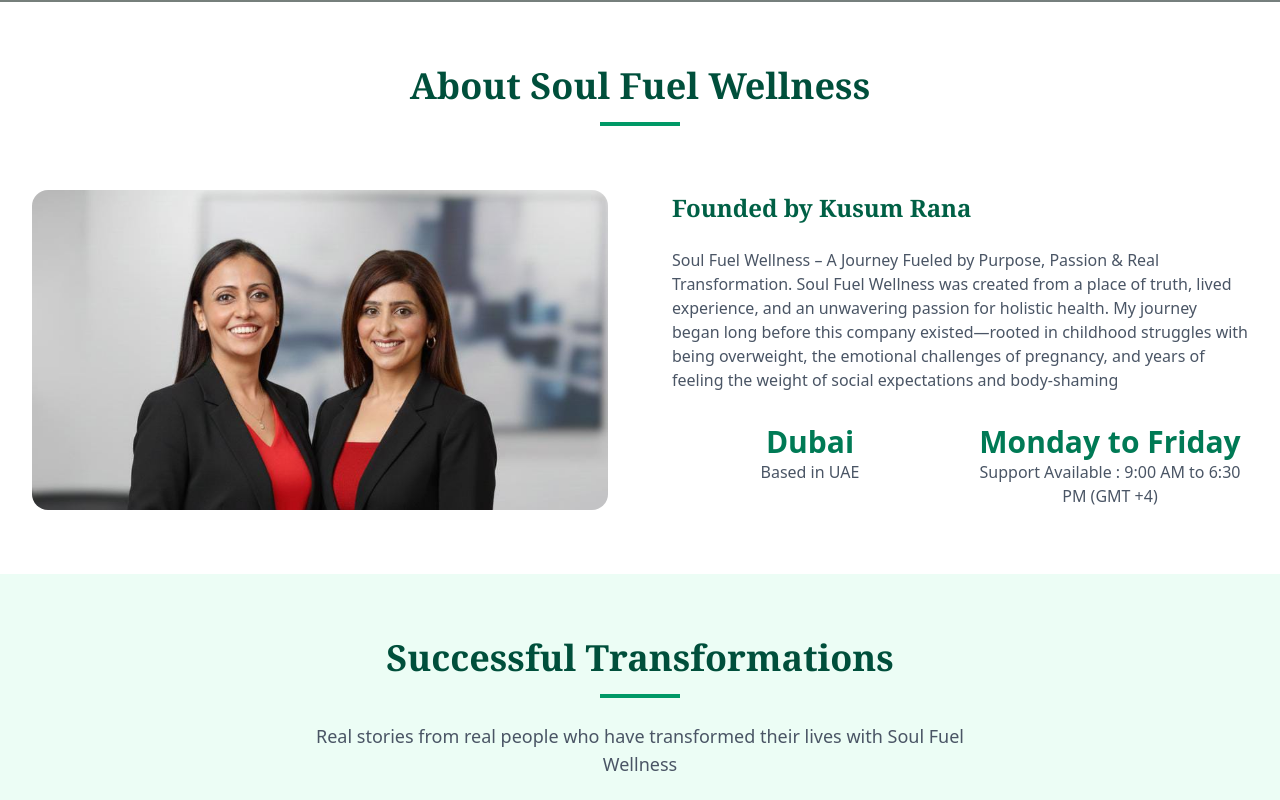
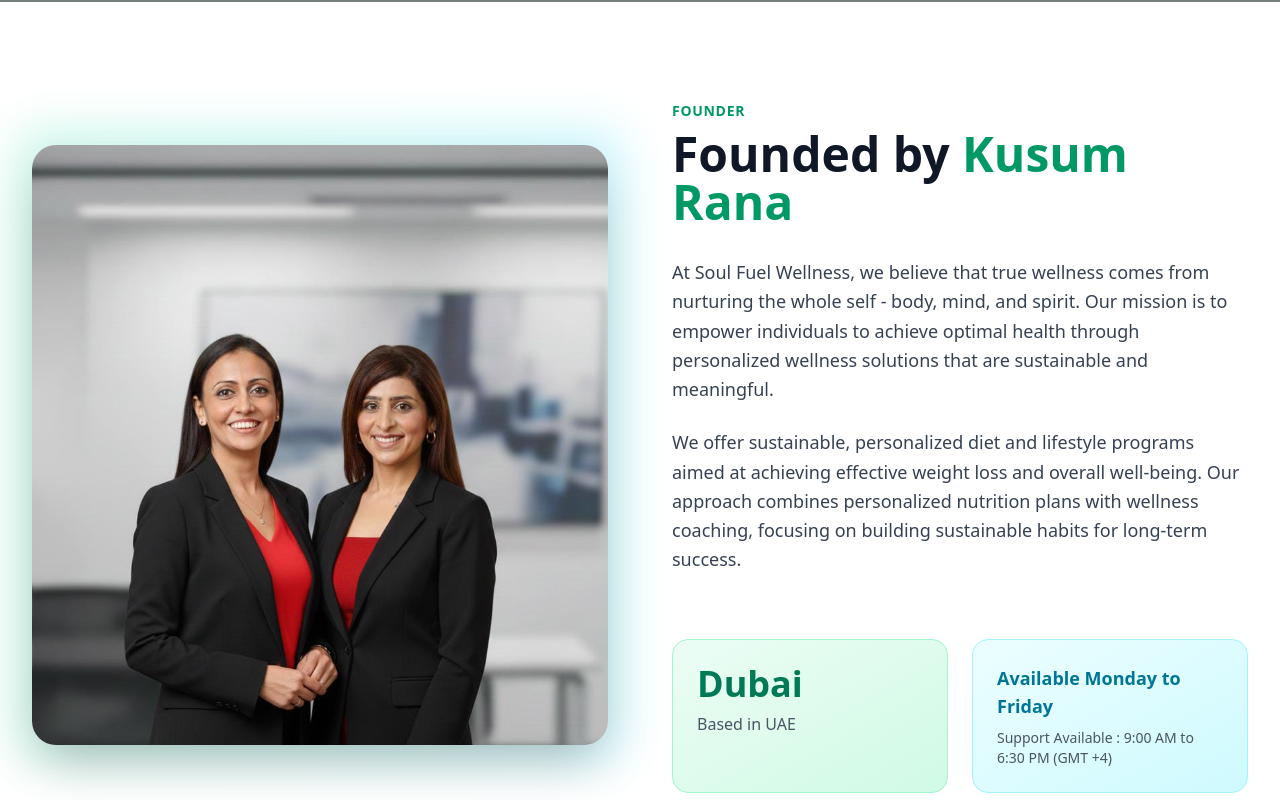
Before and after one commit to AmanMishra0987/nutri, a React (Vite) app: page / in a window 1280 px wide. Shown: the part 780-1580 px from the top of the page. Built offline with nearby package versions, Linux system fonts and the light colour scheme; grey boxes are pictures that could not be loaded.

Commit message:
about us

```diff
--- a/src/pages/AboutPage.jsx
+++ b/src/pages/AboutPage.jsx
@@ -81,8 +81,8 @@
                   <div className="text-gray-600 font-medium">Based in UAE</div>
                 </div>
                 <div className="p-6 bg-gradient-to-br from-cyan-50 to-cyan-100 rounded-2xl border border-cyan-200">
-                  <div className="text-4xl font-bold text-cyan-700 mb-2">24/7</div>
-                  <div className="text-gray-600 font-medium">Support Available</div>
+                  <div className="text-lg font-bold text-cyan-700 mb-2">Available Monday to Friday</div>
+                  <div className="text-gray-600 font-medium text-sm">Support Available : 9:00 AM to 6:30 PM (GMT +4)</div>
                 </div>
               </div>
             </div>
@@ -279,7 +279,7 @@
                   </p>
                 </div>
               </div>
-            ))}
+   ))}
           </div>
         </div>
       </section>
--- a/src/pages/Home.jsx
+++ b/src/pages/Home.jsx
@@ -328,46 +328,45 @@
 
 
       {/* About Section */}
-      <section id="about" className="py-16 bg-white">
+      <section className="py-24 bg-white">
         <div className="max-w-7xl mx-auto px-4 sm:px-6 lg:px-8">
-          <div className="text-center mb-16">
-            <h2 className="text-3xl md:text-4xl font-serif font-bold text-emerald-900">
-              About Soul Fuel Wellness
-            </h2>
-            <div className="w-20 h-1 bg-emerald-600 mx-auto mt-4"></div>
-          </div>
-
-          <div className="lg:grid lg:grid-cols-2 lg:gap-16 items-center">
-            <div className="mb-12 lg:mb-0">
-              <div className="bg-emerald-100 rounded-2xl h-80 overflow-hidden">
+          <div className="grid lg:grid-cols-2 gap-16 items-center">
+            <div className="relative group">
+              <div className="absolute -inset-4 bg-gradient-to-r from-emerald-400 to-cyan-400 rounded-3xl blur-xl opacity-20 group-hover:opacity-30 transition duration-300"></div>
+              <div className="relative rounded-3xl overflow-hidden shadow-2xl">
                 <img
                   src={IMAGES.teamImage}
-                  alt="Our wellness team"
-                  className="w-full h-full object-cover"
+                  alt="Kusum Rana - Founder"
+                  className="w-full h-[600px] object-cover transform group-hover:scale-105 transition duration-500"
                 />
               </div>
             </div>
-            <div>
-              <h3 className="text-2xl font-serif font-bold text-emerald-800 mb-6">
-                Founded by Kusum Rana
-              </h3>
-              <p className="text-gray-600 mb-6">
-                Soul Fuel Wellness – A Journey Fueled by Purpose, Passion & Real Transformation. Soul Fuel Wellness was created from a place of truth, lived experience, and an unwavering passion for holistic health. My journey began long before this company existed—rooted in childhood struggles with being overweight, the emotional challenges of pregnancy, and years of feeling the weight of social expectations and body-shaming
-              </p>
 
-              <div className="grid grid-cols-2 gap-6 mt-8">
-                <div className="text-center">
-                  <div className="text-3xl font-bold text-emerald-700">
-                    Dubai
-                  </div>
-                  <div className="text-gray-600">Based in UAE</div>
+            <div className="space-y-8">
+              <div>
+                <span className="text-emerald-600 font-semibold text-sm uppercase tracking-wider">Founder</span>
+                <h2 className="text-4xl md:text-5xl font-bold text-gray-900 mt-2 mb-6">
+                  Founded by <span className="text-emerald-600">Kusum Rana</span>
+                </h2>
+              </div>
+
+              <div className="space-y-6 text-gray-700 text-lg leading-relaxed">
+                <p>
+                  At Soul Fuel Wellness, we believe that true wellness comes from nurturing the whole self - body, mind, and spirit. Our mission is to empower individuals to achieve optimal health through personalized wellness solutions that are sustainable and meaningful.
+                </p>
+                <p>
+                  We offer sustainable, personalized diet and lifestyle programs aimed at achieving effective weight loss and overall well-being. Our approach combines personalized nutrition plans with wellness coaching, focusing on building sustainable habits for long-term success.
+                </p>
+              </div>
+
+              <div className="grid grid-cols-2 gap-6 pt-8">
+                <div className="p-6 bg-gradient-to-br from-emerald-50 to-emerald-100 rounded-2xl border border-emerald-200">
+                  <div className="text-4xl font-bold text-emerald-700 mb-2">Dubai</div>
+                  <div className="text-gray-600 font-medium">Based in UAE</div>
                 </div>
-                <div className="text-center">
-                  <div className="text-3xl font-bold text-emerald-700">
-                    Monday to Friday <br />
-
-                  </div>
-                  <div className="text-gray-600">Support Available : 9:00 AM to 6:30 PM (GMT +4)</div>
+                <div className="p-6 bg-gradient-to-br from-cyan-50 to-cyan-100 rounded-2xl border border-cyan-200">
+                  <div className="text-lg font-bold text-cyan-700 mb-2">Available Monday to Friday</div>
+                  <div className="text-gray-600 font-medium text-sm">Support Available : 9:00 AM to 6:30 PM (GMT +4)</div>
                 </div>
               </div>
             </div>
```
